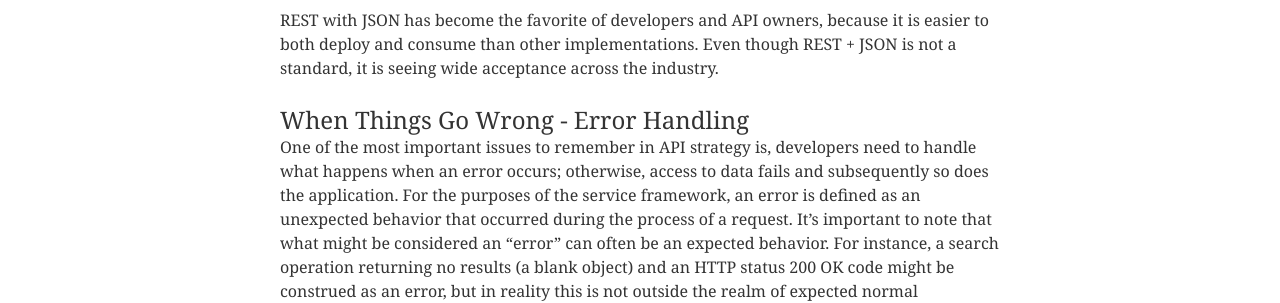
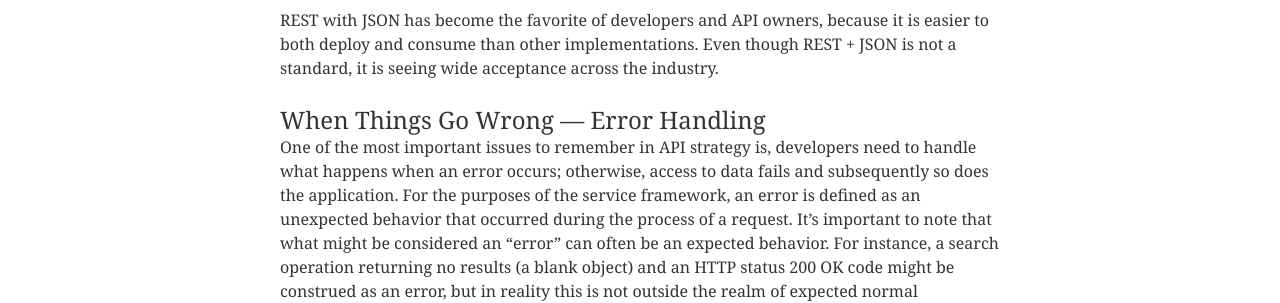
Before and after one commit to gbinal/p-o-d.github.com, a Jekyll site: the page built from api-basics.md, in a window 1280 px wide and 900 px high, scrolled down 1817 px. Shown: the part 157-460 px from the top of the window. Built offline with Jekyll 4.4.1, drawn with Linux system fonts in a browser that asks for light colours; nearby versions of some CDN libraries.

Commit message:
Hyphen should be em dash

```diff
--- a/api-basics.md
+++ b/api-basics.md
@@ -68,7 +68,7 @@ Developers can then take this data and use in web and mobile applications.  Howe
 
 REST with JSON has become the favorite of developers and API owners, because it is easier to both deploy and consume than other implementations. Even though REST + JSON is not a standard, it is seeing wide acceptance across the industry.
 
-### When Things Go Wrong - Error Handling
+### When Things Go Wrong — Error Handling
 
 One of the most important issues to remember in API strategy is, developers need to handle what happens when an error occurs; otherwise, access to data fails and subsequently so does the application.  For the purposes of the service framework, an error is defined as an unexpected behavior that occurred during the process of a request. It's important to note that what might be considered an "error" can often be an expected behavior.
 For instance, a search operation returning no results (a blank object) and an HTTP status 200 OK code might be construed as an error, but in reality this is not outside the realm of expected normal operation.
```
